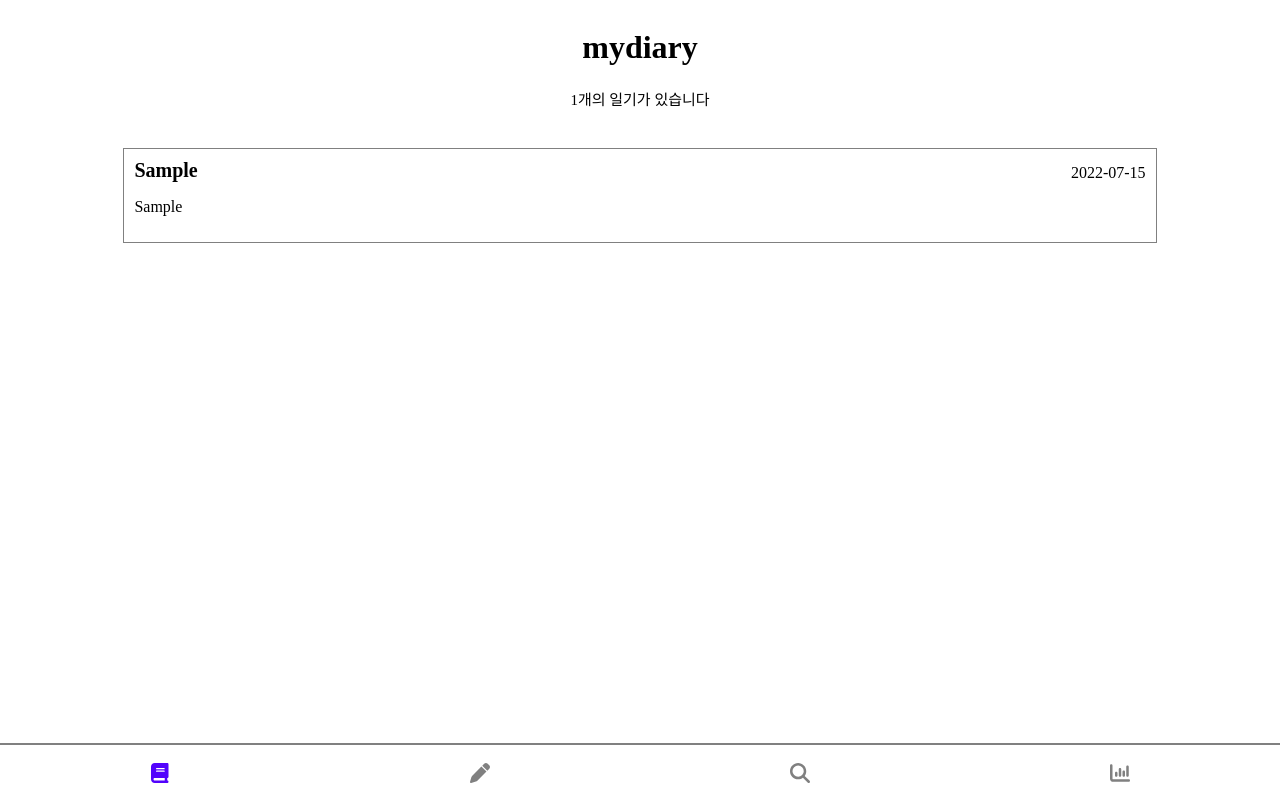
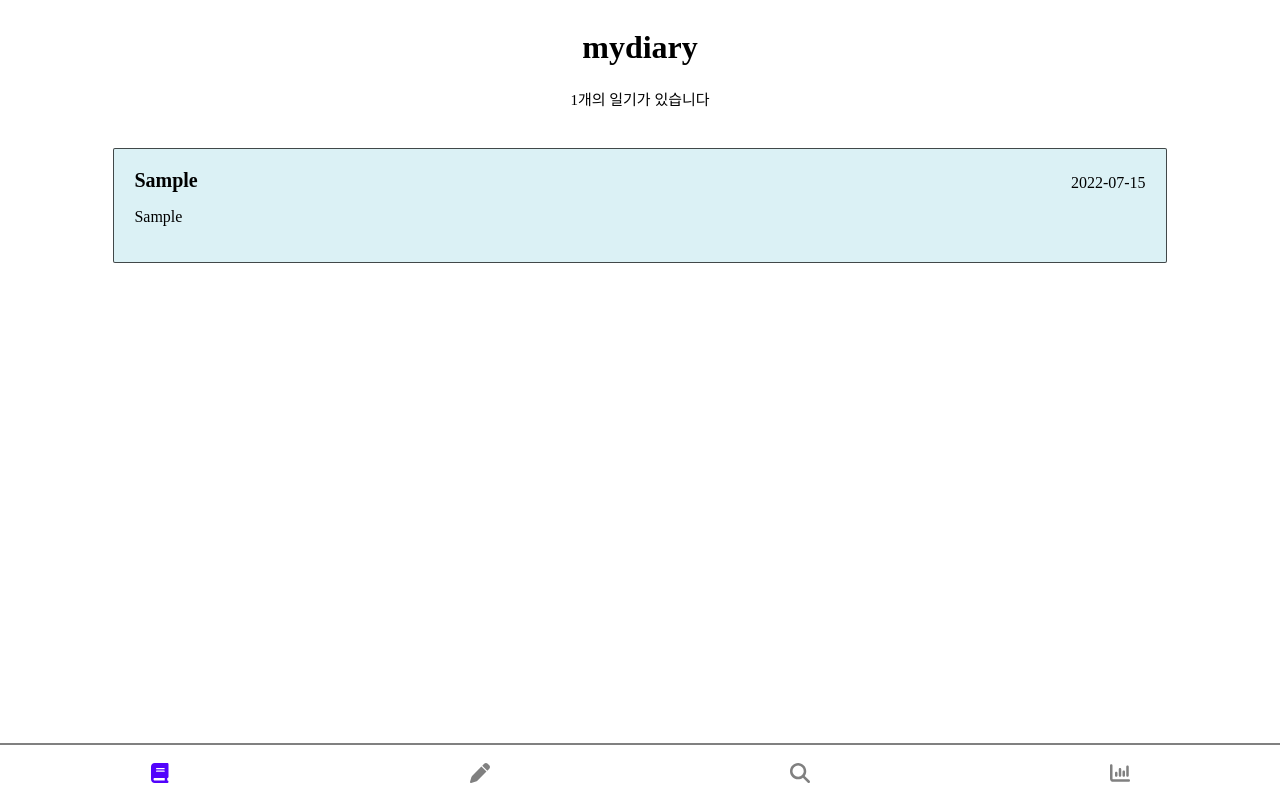
Before and after one commit to purple402/mydiary, a React (Create React App) app: page /write in a window 1280 px wide. Both pictures are taken after typing "Sample", "Sample", "Sample" into the empty fields and a click on the button "저장하기". Built offline with nearby package versions, Linux system fonts and the light colour scheme.

Commit message:
Update style of Container in Record.tsx

```diff
--- a/src/components/Record.tsx
+++ b/src/components/Record.tsx
@@ -6,9 +6,14 @@ import TagList from './TagList';
 
 const Container = styled.div`
   width: 80%;
-  border: 1px solid gray;
+  border: 1px solid rgba(0, 0, 0, 0.7);
+  border-radius: 2px;
   margin-bottom: 10px;
-  padding: 10px;
+  padding: 20px;
+  background-color: #4db8cb33;
+  &:hover {
+    background-color: #4db8cb66;
+  }
 `;
 
 const TitleDiv = styled.div`
```
